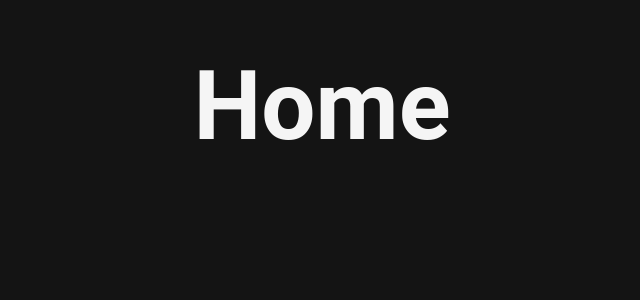
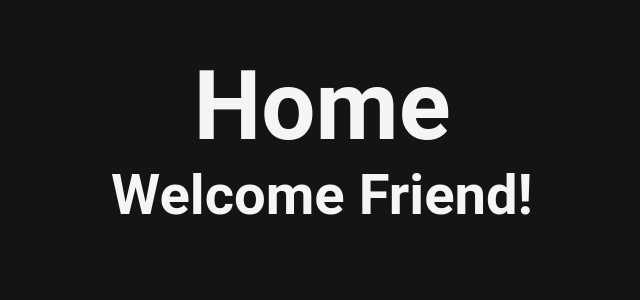
Before and after one commit to Victor-Grinan-Dev/django-posting-app, a Django app: page / in a window 1280 px wide. Shown: the part 81-381 px from the top of the page, without its empty margins (318-958 px from the left). Run offline with Django 5.2, Linux system fonts and the light colour scheme.

Commit message:
a bit of play around to learn

```diff
--- a/porfolio_backend/templates/about.html
+++ b/porfolio_backend/templates/about.html
@@ -6,4 +6,5 @@
 
 {% block content %}
     <h1>About</h1>
+    <p>Lorem ipsum, dolor sit amet consectetur adipisicing elit. Dolorem unde harum aliquid quasi error dolor quibusdam similique voluptatem. Quam, quidem.</p>
 {% endblock %}
--- a/porfolio_backend/templates/home.html
+++ b/porfolio_backend/templates/home.html
@@ -5,5 +5,8 @@
 {% endblock %}
 
 {% block content %}
-  <h1>Home</h1>
+  <div style="display:flex; flex-direction:column; align-items:center;">
+    <h1>Home</h1>
+    <h3>Welcome Friend!</h3>
+  </div>
 {% endblock %}
--- a/porfolio_backend/users/views.py
+++ b/porfolio_backend/users/views.py
@@ -22,7 +22,7 @@ def login_view(request):
             if 'next' in request.POST:
                 return redirect(request.POST.get('next'))
             else:
-                return redirect("posts:list")
+                return redirect("posts:new-post")
     else:
         form = AuthenticationForm()
 
```
Also changed, not shown: porfolio_backend/templates/layout.html (+13 -2 lines), porfolio_backend/db.sqlite3.
